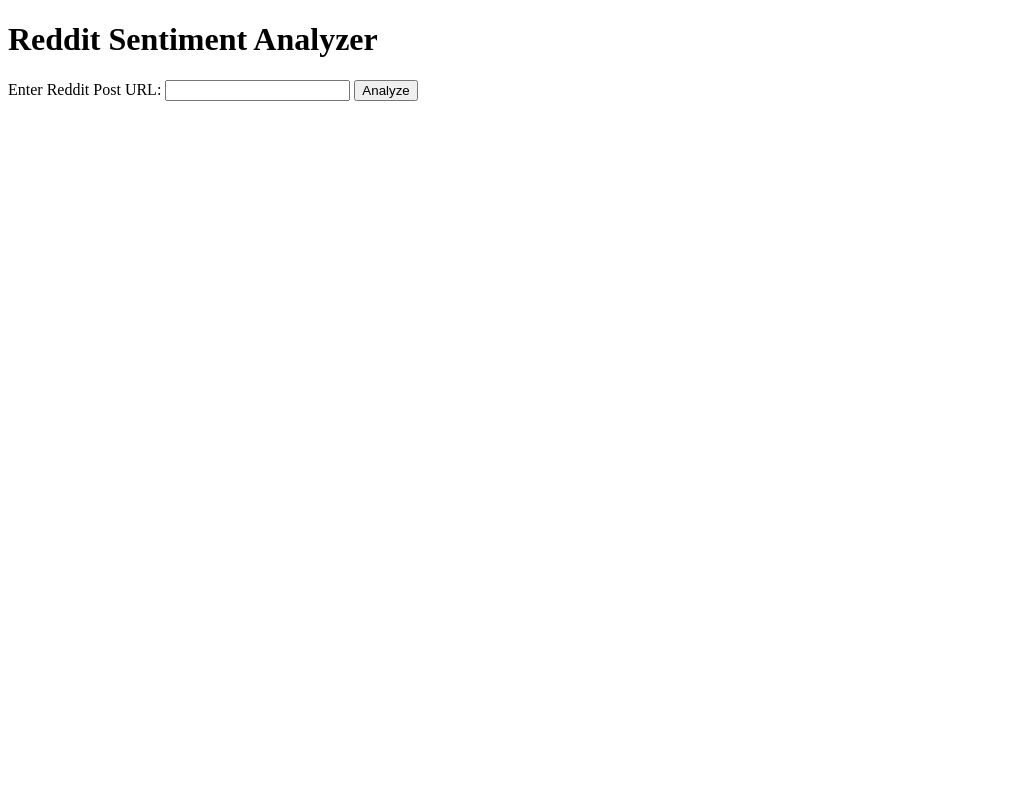
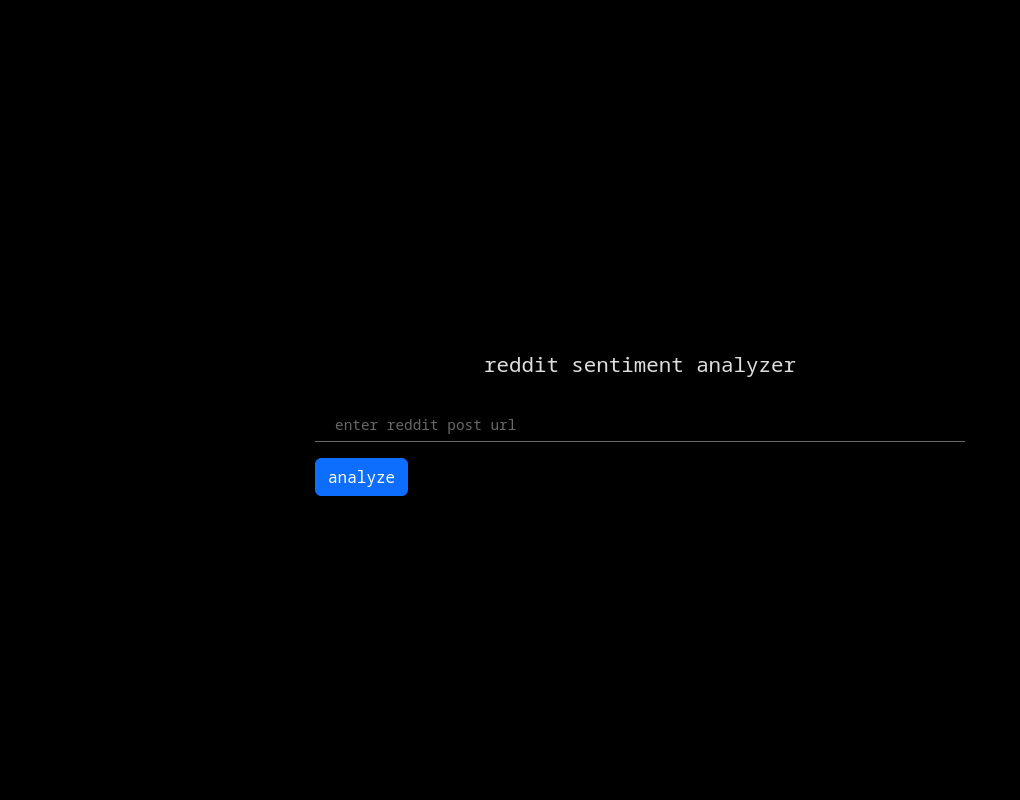
Before and after one commit to birat1/reddit-sentiment-analyser, a Flask app: page / in a window 1280 px wide. Shown: the whole page, without its empty margins (0-1020 px from the left). Run offline with Flask 3, Linux system fonts and the light colour scheme; parts of the project's set-up code (start-up, migrations or seed data) failed here and were passed over.

Commit message:
Started Implementing a website

```diff
--- /dev/null
+++ b/src/static/css/style.css
@@ -0,0 +1,46 @@
+:root {
+    --background: #000000;
+    --text-color: #dfdfdf;
+    --border-color: #686868;
+    --font-family: "Noto Sans Mono", "Consolas", monospace;
+}
+
+body {
+    background: var(--background);
+    font-family: var(--font-family);
+    display: flex;
+    justify-content: center;
+    align-items: center;
+    height: 100vh;
+    margin: 0;
+}
+
+.logo {
+    color: var(--text-color);
+    height: 2rem;
+    gap: .1rem;
+    font-size: 1.3rem;
+}
+
+.input-url-box {
+    background: none;
+    border: 0;
+    border-radius: 0;
+    border-bottom: .1rem solid var(--border-color);
+    color: var(--text-color);
+    width: 650px;
+    max-width: 100%;
+    font-size: .9rem;
+    padding-left: 20px;
+}
+
+.input-url-box::placeholder {
+    color: var(--border-color);
+}
+
+.input-url-box:focus {
+    background: none; /* Keep the background transparent */
+    border-bottom-color: var(--border-color); /* Keep the bottom border color the same */
+    box-shadow: none;
+    color: var(--text-color);
+}
--- a/src/templates/index.html
+++ b/src/templates/index.html
@@ -1,14 +1,30 @@
 <!DOCTYPE html>
 <html>
     <head>
+        <metaa charset="UTF-8">
+        <meta name="viewport" content="width=device-width, initial-scale=1.0">
+
+        <!-- Google Fonts -->
+        <link rel="preconnect" href="https://fonts.googleapis.com">
+        <link rel="preconnect" href="https://fonts.gstatic.com" crossorigin>
+        <link href="https://fonts.googleapis.com/css2?family=Noto+Sans+Mono&display=swap" rel="stylesheet">
+
+        <link rel="stylesheet" href="https://cdn.jsdelivr.net/npm/bootstrap@5.3.3/dist/css/bootstrap.min.css" integrity="sha384-QWTKZyjpPEjISv5WaRU9OFeRpok6YctnYmDr5pNlyT2bRjXh0JMhjY6hW+ALEwIH" crossorigin="anonymous">
+        <link rel="stylesheet" href="../static/css/style.css">
+
         <title>Reddit Sentiment Analysis</title>
     </head>
     <body>
-        <h1>Reddit Sentiment Analyzer</h1>
-        <form action="/analyze" method="post">
-            <label for="url">Enter Reddit Post URL:</label>
-            <input type="text" id="url" name="url" required>
-            <button type="submit">Analyze</button>
-        </form>
+        <div class="container mt-5">
+            <h1 class="text-center logo">reddit sentiment analyzer</h1>
+
+            <form action="/analyze" method="post" class="mt-4">
+                <div class="mb-3 input-url-container">
+                    <input type="text" id="url" name="url" class="form-control input-url-box" placeholder="enter reddit post url" autocomplete="off" required>
+                </div>
+                <button type="submit" class="btn btn-primary">analyze</button>
+            </form>
+        </div>
+        <script src="https://cdn.jsdelivr.net/npm/bootstrap@5.3.3/dist/js/bootstrap.bundle.min.js" integrity="sha384-YvpcrYf0tY3lHB60NNkmXc5s9fDVZLESaAA55NDzOxhy9GkcIdslK1eN7N6jIeHz" crossorigin="anonymous"></script>
     </body>
 </html>
```
Also changed, not shown: src/static/css/images/link.svg (added).
